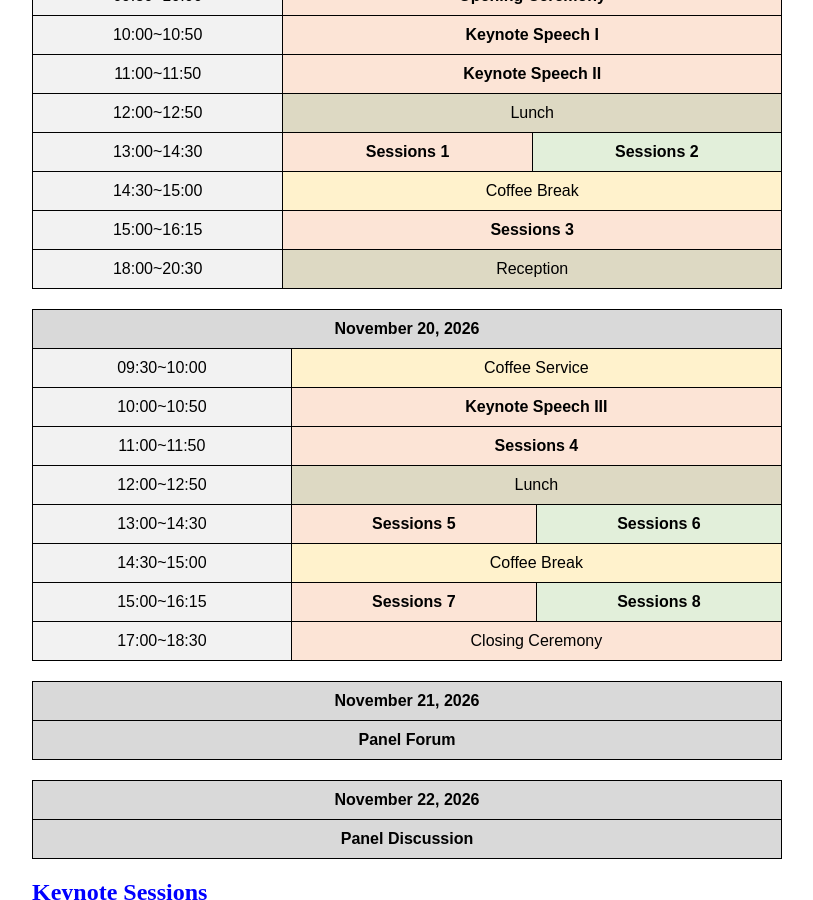
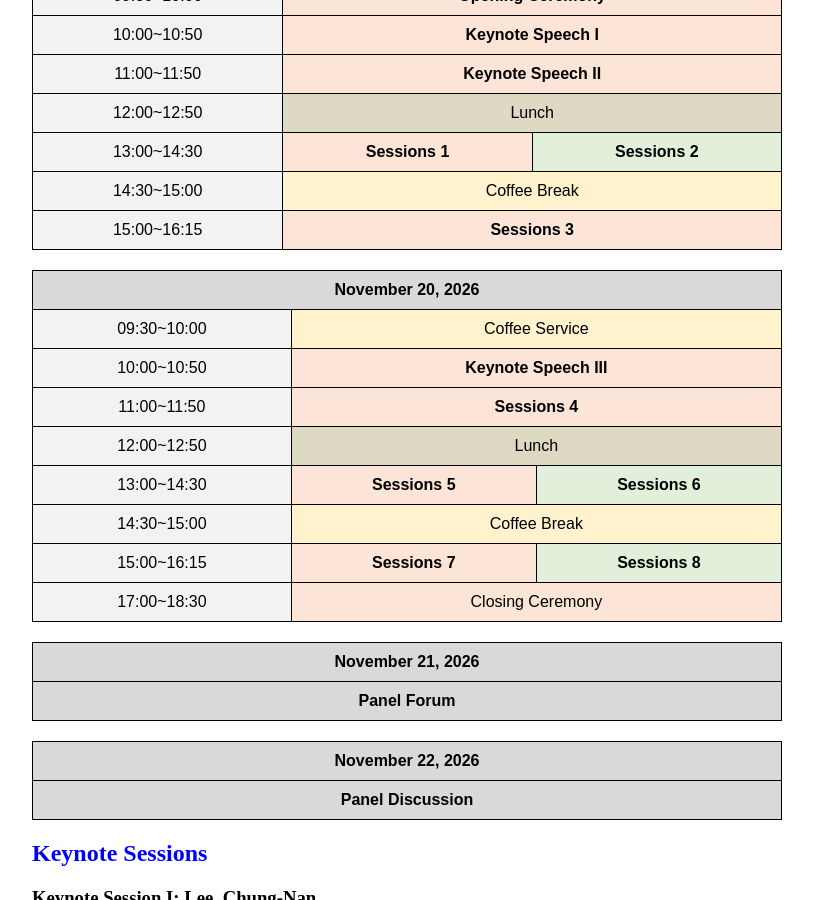
Before and after one commit to icea-conf/2026, a Jekyll site: the page built from program/index.html, in a window 1280 px wide and 900 px high, scrolled down 571 px. Shown: the whole window, without its empty margins (233-1046 px from the left). Built offline with Jekyll 4.4.1, drawn with Linux system fonts in a browser that asks for light colours.

Commit message:
Update index.html

```diff
--- a/program/index.html
+++ b/program/index.html
@@ -180,10 +180,12 @@
             <b>Sessions 3</b><br />
           </td>
         </tr>
+        <!--
         <tr>
           <td class="time">18:00~20:30</td>
-          <td class="event-reception">Reception<br /></td>
+          <td class="event-reception">Tech. Forum<br /></td>
         </tr>
+        -->
       </table>
 
       <!-- November 29, 2024 -->
```
